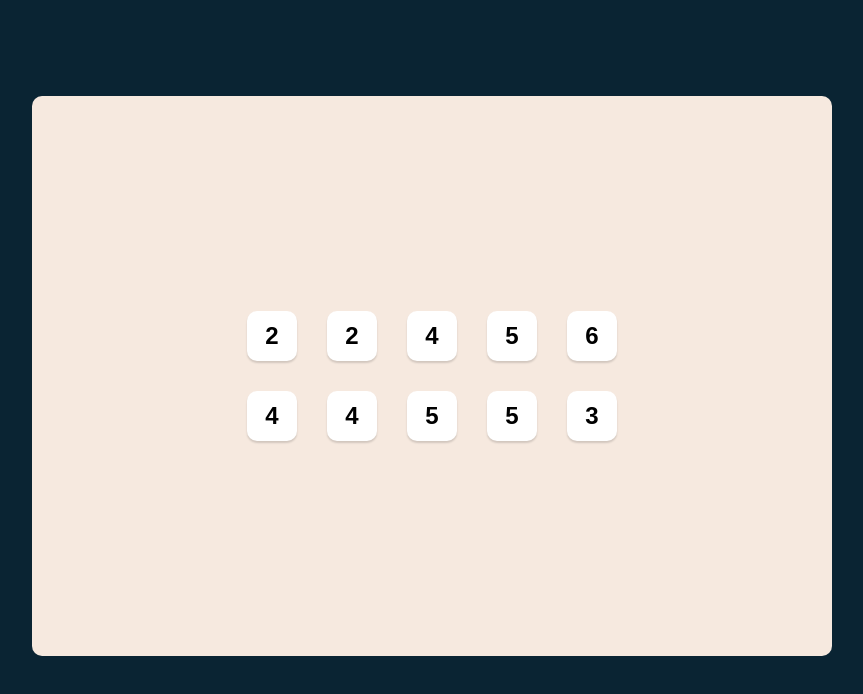
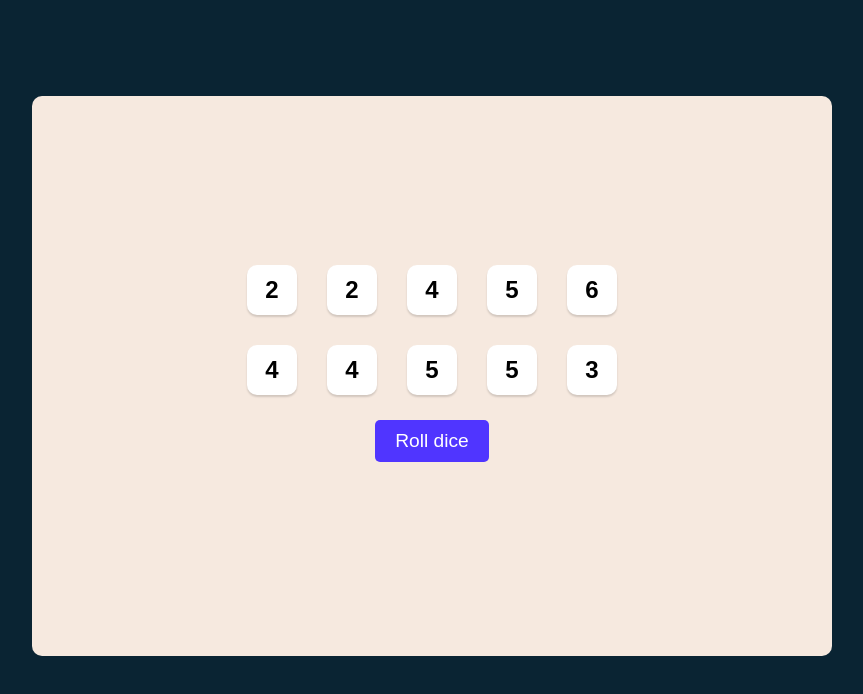
Before and after one commit to ZrC4tlyst/Tenzies-Game-in-React, a React (Vite) app in the folder Tenzies Game/: page / in a window 1280 px wide. Shown: the top 694 px of the page, without its empty margins (208-1071 px from the left). Built offline with nearby package versions, Linux system fonts and the light colour scheme.

Commit message:
Added the roll dice button

```diff
--- a/Tenzies Game/src/App.css
+++ b/Tenzies Game/src/App.css
@@ -31,3 +31,14 @@ body {
   gap: 30px;
   cursor: pointer;
 }
+
+button{
+    padding: 10px 20px;
+    border: none;
+    margin: 25px;
+    font-size: 1.2rem;
+    background-color: #5035ff;
+    color: white;
+    border-radius: 5px;
+    font-family: sans-serif;
+}
--- a/Tenzies Game/src/App.jsx
+++ b/Tenzies Game/src/App.jsx
@@ -14,6 +14,10 @@ function App() {
     return newDice;
   }
 
+  function rollDice() {
+    setNewDie(allNewDice());
+  }
+
   const newDieFace = newDie.map((die) => (
     <Die key={Math.random()} diceValue={die} />
   ));
@@ -22,6 +26,7 @@ function App() {
     <>
       <main className="main">
         <div className="die-container">{newDieFace}</div>
+        <button onClick={rollDice}>Roll dice</button>
       </main>
     </>
   );
```
